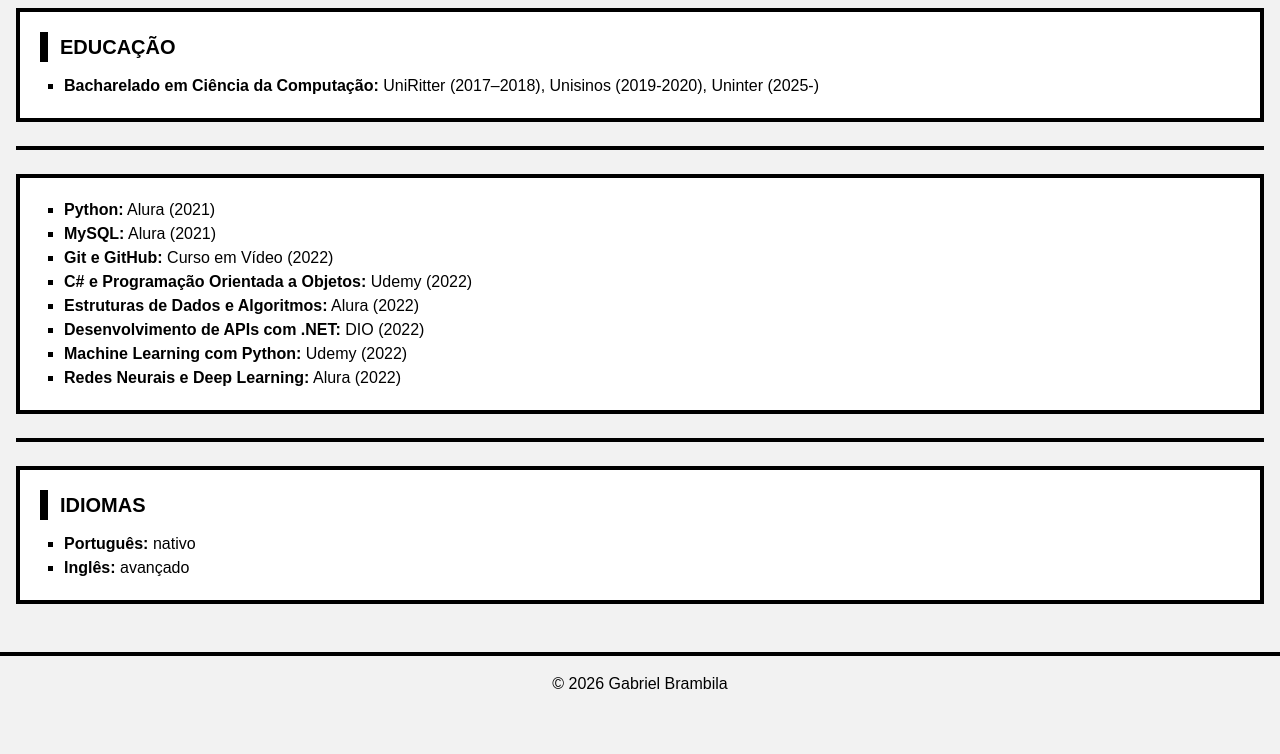
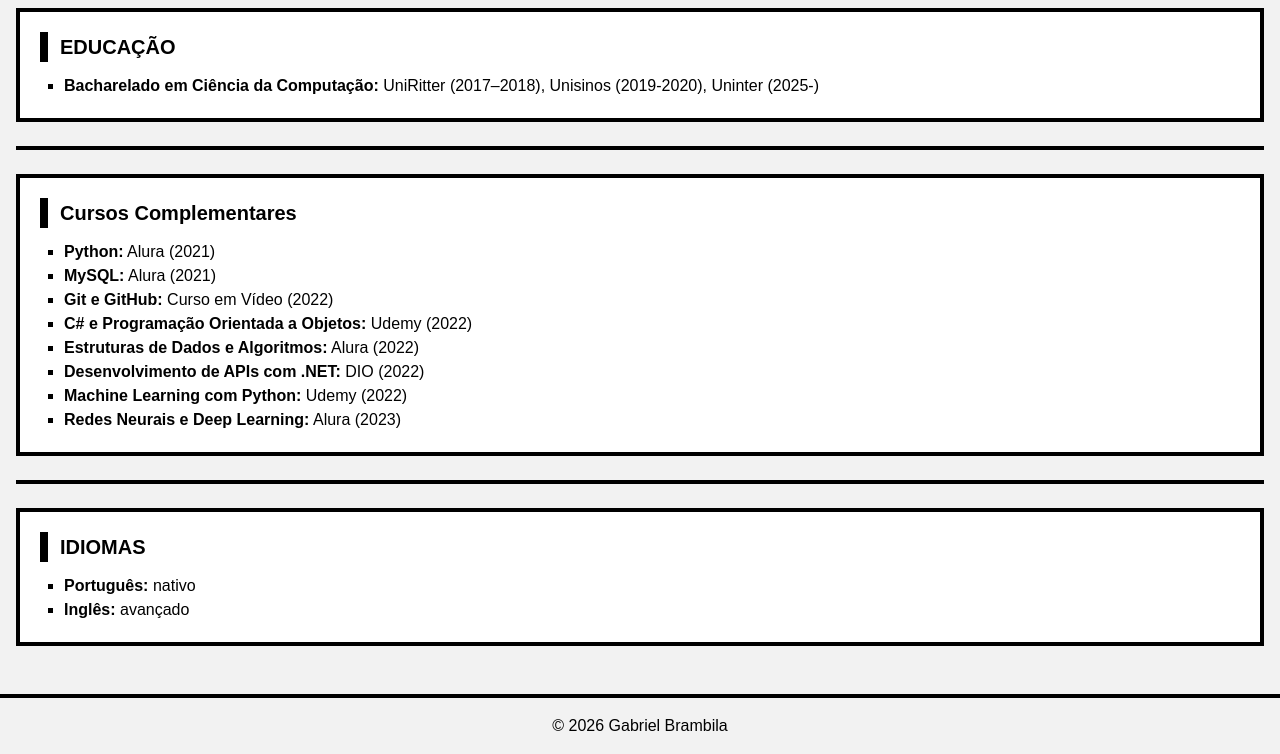
Before and after one commit to GBrambila/portfolio, a plain HTML site: page formacao.html in a window 1280 px wide. Shown: the part 136-890 px from the top of the page. Before the commit the page ends 848 px from the top, so only its background shows below. Drawn offline with Linux system fonts and the light colour scheme.

Commit message:
Update formacao.html

```diff
--- a/formacao.html
+++ b/formacao.html
@@ -38,6 +38,7 @@
 
 
 <section class="bloco">
+  <h2>Cursos Complementares</h2>
   <ul>
     <li><strong>Python:</strong> Alura (2021)</li>
     <li><strong>MySQL:</strong> Alura (2021)</li>
@@ -46,7 +47,7 @@
     <li><strong>Estruturas de Dados e Algoritmos:</strong> Alura (2022)</li>
     <li><strong>Desenvolvimento de APIs com .NET:</strong> DIO (2022)</li>
     <li><strong>Machine Learning com Python:</strong> Udemy (2022)</li>
-    <li><strong>Redes Neurais e Deep Learning:</strong> Alura (2022)</li>
+    <li><strong>Redes Neurais e Deep Learning:</strong> Alura (2023)</li>
 </ul>
 </section>
 <hr class="divisor">
```
